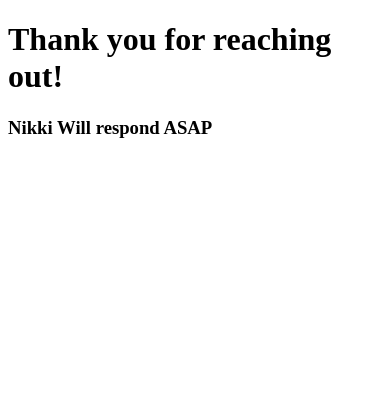
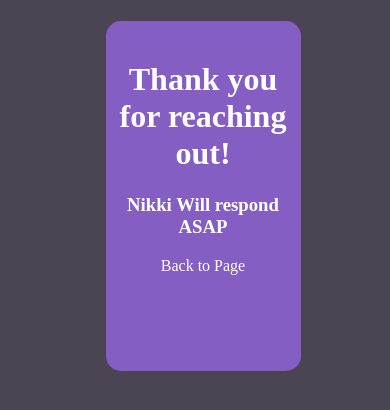
Before and after one commit to PierceW25/NikkiGustiVO-main, a PHP site: page /thankyou.html in a window 390 px wide. Shown: the top 410 px of the page. Run offline with PHP 8.4, Linux system fonts and the light colour scheme.

```diff
--- a/bio.html
+++ b/bio.html
@@ -53,7 +53,7 @@
                 </p>
              </div>
              <form action="https://formsubmit.co/06f0ec5064859cd9c4d407df7f428719" method="POST">
-            <input type="hidden" name="_next" value="https://https://piercew25.github.io//NikkiGustiVO-main/thankyou.html">
+                <input type="hidden" name="_next" value="https://piercew25.github.io//NikkiGustiVO-main/thankyou.html">
                 <h2>Contact Me!</h2>
                 <br>
                 <input type="text" id="name" name="name" placeholder="Full Name">
@@ -62,7 +62,7 @@
                 <br>
                 <input type="text" id="subject" name="subject" placeholder="Subject">
                 <br>
-            <input type="text" id="message" name="message" placeholder="Message">
+                <textarea id="message" name="message" placeholder="Message" rows="4" cols="0"></textarea>
                 <input type="submit" value="Send">
             </form>
         <script>
--- a/index.html
+++ b/index.html
@@ -46,7 +46,7 @@
                 <p>"Authentic Conversational Speaking Style"</p>
             </div>
             <form action="https://formsubmit.co/06f0ec5064859cd9c4d407df7f428719" method="POST">
-            <input type="hidden" name="_next" value="https://https://piercew25.github.io//NikkiGustiVO-main/thankyou.html">
+            <input type="hidden" name="_next" value="https://piercew25.github.io//NikkiGustiVO-main/thankyou.html">
             <h2>Contact Me!</h2>
             <br>
             <input type="text" id="name" name="name" placeholder="Full Name">
@@ -55,7 +55,7 @@
             <br>
             <input type="text" id="subject" name="subject" placeholder="Subject">
             <br>
-            <textarea id="message" name="message" placeholder="Message" rows="4" cols="0">Message</textarea>
+            <textarea id="message" name="message" placeholder="Message" rows="4" cols="0"></textarea>
             <input type="submit" value="Send">
         </form>
 
--- a/test.html
+++ b/test.html
@@ -50,7 +50,7 @@
          </div>
 
          <form action="https://formsubmit.co/06f0ec5064859cd9c4d407df7f428719" method="POST">
-            <input type="hidden" name="_next" value="https://https://piercew25.github.io//NikkiGustiVO-main/thankyou.html">
+            <input type="hidden" name="_next" value="https://piercew25.github.io//NikkiGustiVO-main/thankyou.html">
             <h2>Contact Me!</h2>
             <br>
             <input type="text" id="name" name="name" placeholder="Full Name">
@@ -59,7 +59,7 @@
             <br>
             <input type="text" id="subject" name="subject" placeholder="Subject">
             <br>
-            <input type="text" id="message" name="message" placeholder="Message">
+            <textarea id="message" name="message" placeholder="Message" rows="4" cols="0"></textarea>
             <input type="submit" value="Send">
         </form>
         <script>
--- a/thankyou.css
+++ b/thankyou.css
@@ -6,7 +6,25 @@ body {
 }
 
 .thankBox {
-    width: 85%;
-    height: 35%;
+    width: 50%;
+    height: 350px;
+    margin: auto;
     background-color: #845EC2;
+    text-align: center;
+    border-radius: 15px;
 }
+
+h1 {
+    padding-top: 40px;
+}
+
+a {
+    text-decoration: none;
+    transition: .2s ease all;
+    color: white;
+}
+
+a:hover {
+    transition: .2s ease all;
+    opacity: .8;
+}
--- a/thankyou.html
+++ b/thankyou.html
@@ -1,13 +1,14 @@
 <!DOCTYPE html>
 <html>
     <head>
-        <link rel="stylesheet" type="text/css" src="thankyou.css">
+        <link rel="stylesheet" type="text/css" href="thankyou.css">
     </head>
 
     <body>
         <div class="thankBox">
             <h1>Thank you for reaching out!</h1>
             <h3>Nikki Will respond ASAP</h3>
+            <a href="index.html">Back to Page</a>
         </div>
     </body>
 </html>
```
Lines whose indentation alone changed are shown as unchanged.
